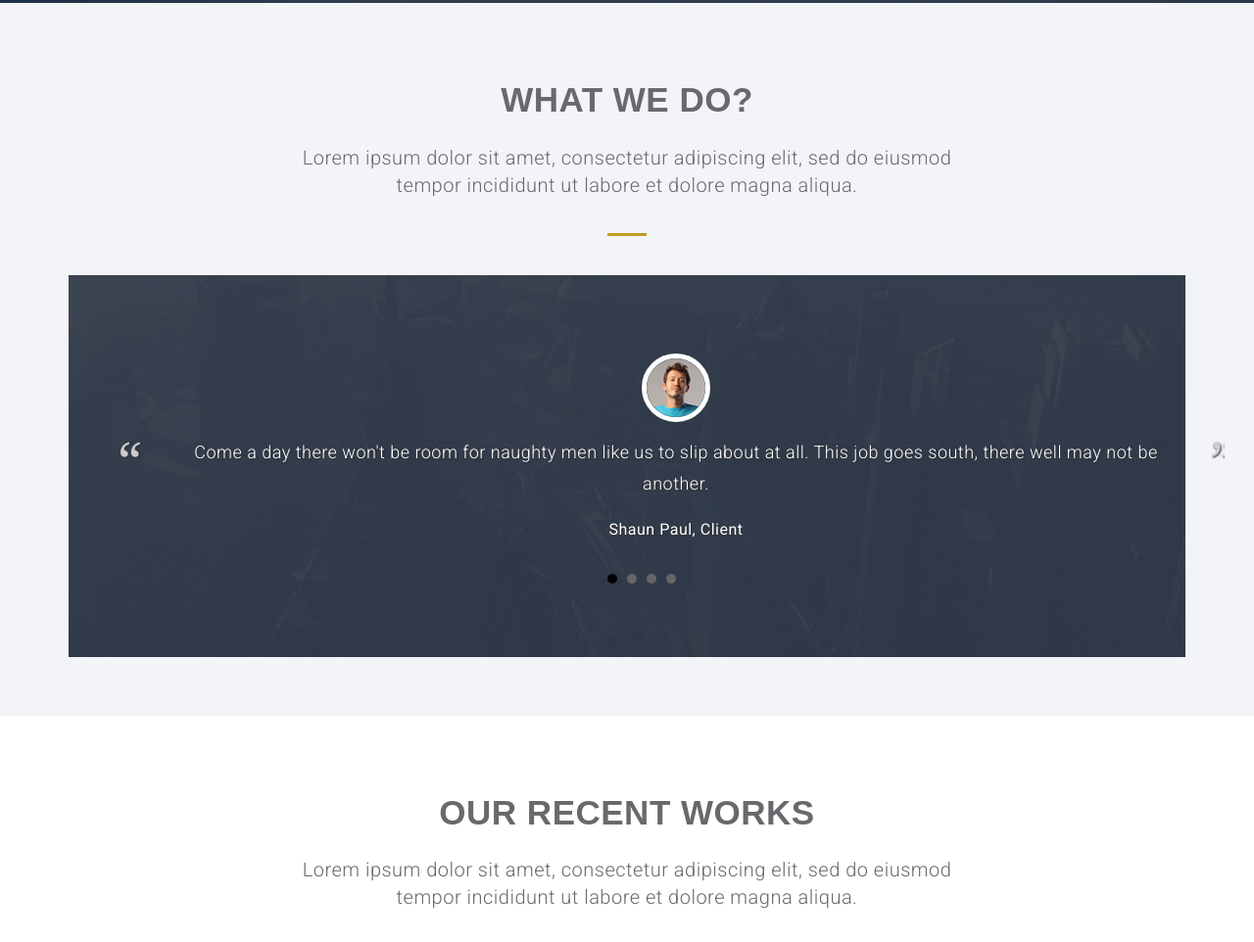
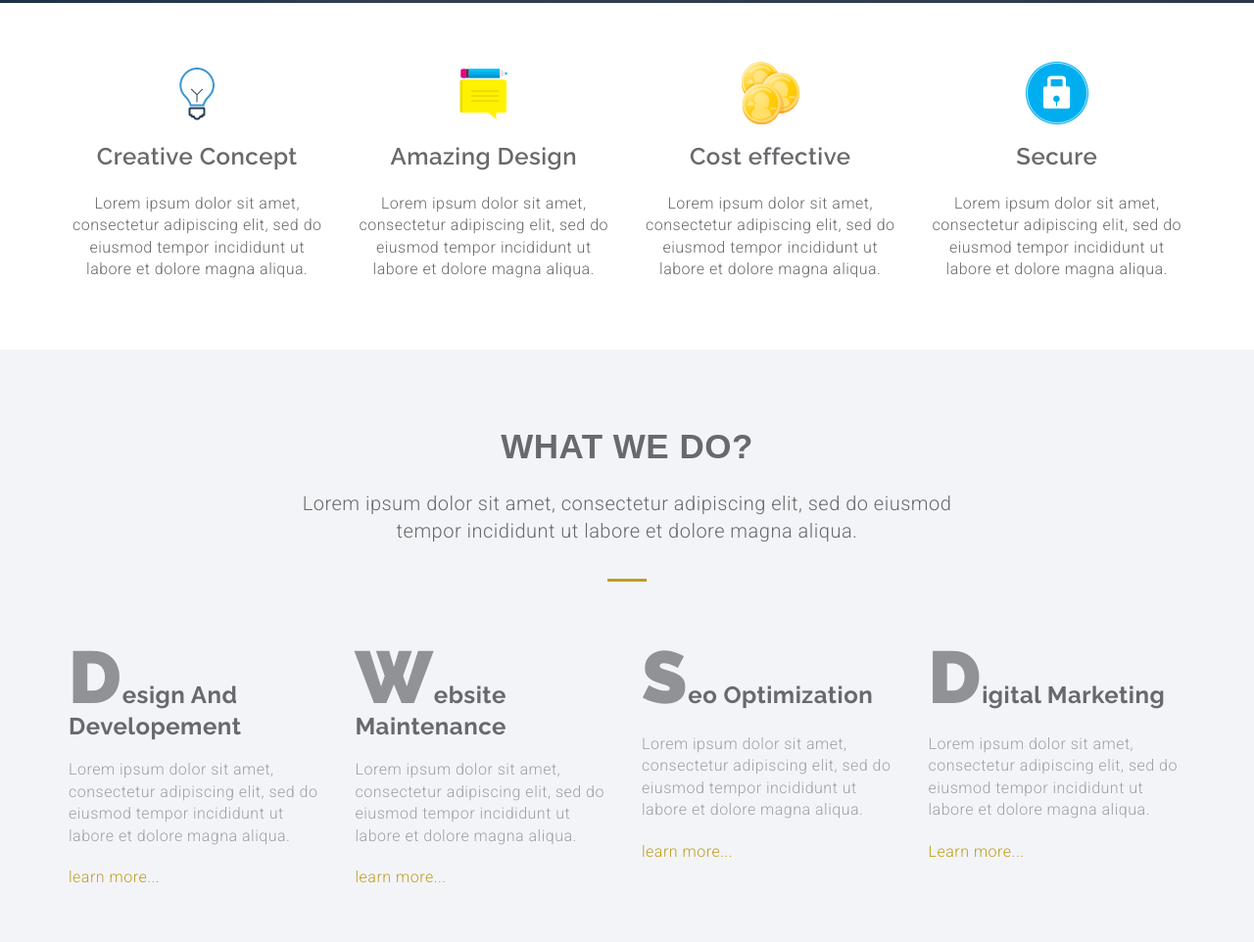
Before and after one commit to Vishal-sarkar/Blog-Website, a plain HTML site: page index.html in a window 1280 px wide. Shown: the part 647-1609 px from the top of the page at 98% size. Drawn offline with Linux system fonts and the light colour scheme.

Commit message:
edit index.html

```diff
--- a/index.html
+++ b/index.html
@@ -75,7 +75,50 @@
       </div>
     </div>
     <!--/ HEADER-->
-
+    <!---->
+    <section id="feature" class="section-padding wow fadeIn delay-05s">
+      <div class="container">
+        <div class="row">
+          <div class="col-md-3 col-sm-6 col-xs-12">
+            <div class="wrap-item text-center">
+              <div class="item-img">
+                <img src="img/ser01.png">
+              </div>
+              <h3 class="pad-bt15">Creative Concept</h3>
+              <p>Lorem ipsum dolor sit amet, consectetur adipiscing elit, sed do eiusmod tempor incididunt ut labore et dolore magna aliqua.</p>
+            </div>
+          </div>
+          <div class="col-md-3 col-sm-6 col-xs-12">
+            <div class="wrap-item text-center">
+              <div class="item-img">
+                <img src="img/ser02.png">
+              </div>
+              <h3 class="pad-bt15">Amazing Design</h3>
+              <p>Lorem ipsum dolor sit amet, consectetur adipiscing elit, sed do eiusmod tempor incididunt ut labore et dolore magna aliqua.</p>
+            </div>
+          </div>
+          <div class="col-md-3 col-sm-6 col-xs-12">
+            <div class="wrap-item text-center">
+              <div class="item-img">
+                <img src="img/ser03.png">
+              </div>
+              <h3 class="pad-bt15">Cost effective</h3>
+              <p>Lorem ipsum dolor sit amet, consectetur adipiscing elit, sed do eiusmod tempor incididunt ut labore et dolore magna aliqua.</p>
+            </div>
+          </div>
+          <div class="col-md-3 col-sm-6 col-xs-12">
+            <div class="wrap-item text-center">
+              <div class="item-img">
+                <img src="img/ser04.png">
+              </div>
+              <h3 class="pad-bt15">Secure</h3>
+              <p>Lorem ipsum dolor sit amet, consectetur adipiscing elit, sed do eiusmod tempor incididunt ut labore et dolore magna aliqua.</p>
+            </div>
+          </div>
+        </div>
+      </div>
+    </section>
+    <!---->
     <!---->
     <section id="service" class="section-padding wow fadeInUp delay-05s">
       <div class="container">
@@ -85,48 +128,35 @@
             <p class="sub-title pad-bt15">Lorem ipsum dolor sit amet, consectetur adipiscing elit, sed do eiusmod<br>tempor incididunt ut labore et dolore magna aliqua.</p>
             <hr class="bottom-line">
           </div>
-        </div>
-        <!---->
-    <section id="testimonial" class="wow fadeInUp delay-05s">
-      <div class="bg-testicolor">
-        <div class="container section-padding">
-          <div class="row">
-            <div class="testimonial-item">
-              <ul class="bxslider">
-                <li>
-                  <blockquote>
-                    <img src="img/thumb.png" class="img-responsive">
-                    <p>Come a day there won't be room for naughty men like us to slip about at all. This job goes south, there well may not be another. </p>
-                  </blockquote>
-                  <small>Shaun Paul, Client</small>
-                </li>
-                <li>
-                  <blockquote>
-                    <img src="img/thumb.png" class="img-responsive">
-                    <p>So here is us, on the raggedy edge. Don't push me, and I won't push you. </p>
-                  </blockquote>
-                  <small>Marry Smith, Client</small>
-                </li>
-                <li>
-                  <blockquote>
-                    <img src="img/thumb.png" class="img-responsive">
-                    <p>Come a day there won't be room for naughty men like us to slip about at all. This job goes south, there well may not be another.</p>
-                  </blockquote>
-                  <small>Vivek Singh, Client</small>
-                </li>
-                <li>
-                  <blockquote>
-                    <img src="img/thumb.png" class="img-responsive">
-                    <p>So here is us, on the raggedy edge. Don't push me, and I won't push you.</p>
-                  </blockquote>
-                  <small>John Doe, Client</small>
-                </li>
-              </ul>
+          <div class="col-md-3 col-sm-6 col-xs-12">
+            <div class="service-item">
+              <h3><span>D</span>esign And Developement</h3>
+              <p>Lorem ipsum dolor sit amet, consectetur adipiscing elit, sed do eiusmod tempor incididunt ut labore et dolore magna aliqua.</p>
+              <a href="">learn more...</a>
+            </div>
+          </div>
+          <div class="col-md-3 col-sm-6 col-xs-12">
+            <div class="service-item">
+              <h3><span>W</span>ebsite Maintenance</h3>
+              <p>Lorem ipsum dolor sit amet, consectetur adipiscing elit, sed do eiusmod tempor incididunt ut labore et dolore magna aliqua.</p>
+              <a href="">learn more...</a>
+            </div>
+          </div>
+          <div class="col-md-3 col-sm-6 col-xs-12">
+            <div class="service-item">
+              <h3><span>S</span>eo Optimization</h3>
+              <p>Lorem ipsum dolor sit amet, consectetur adipiscing elit, sed do eiusmod tempor incididunt ut labore et dolore magna aliqua.</p>
+              <a href="">learn more...</a>
+            </div>
+          </div>
+          <div class="col-md-3 col-sm-6 col-xs-12">
+            <div class="service-item">
+              <h3><span>D</span>igital Marketing</h3>
+              <p>Lorem ipsum dolor sit amet, consectetur adipiscing elit, sed do eiusmod tempor incididunt ut labore et dolore magna aliqua.</p>
+              <a href="">Learn more...</a>
             </div>
           </div>
         </div>
-      </div>
-    </section>
       </div>
     </section>
     <!---->
@@ -199,7 +229,47 @@
       </div>
     </section>
     <!---->
-
+    <!---->
+    <section id="testimonial" class="wow fadeInUp delay-05s">
+      <div class="bg-testicolor">
+        <div class="container section-padding">
+          <div class="row">
+            <div class="testimonial-item">
+              <ul class="bxslider">
+                <li>
+                  <blockquote>
+                    <img src="img/thumb.png" class="img-responsive">
+                    <p>Come a day there won't be room for naughty men like us to slip about at all. This job goes south, there well may not be another. </p>
+                  </blockquote>
+                  <small>Shaun Paul, Client</small>
+                </li>
+                <li>
+                  <blockquote>
+                    <img src="img/thumb.png" class="img-responsive">
+                    <p>So here is us, on the raggedy edge. Don't push me, and I won't push you. </p>
+                  </blockquote>
+                  <small>Marry Smith, Client</small>
+                </li>
+                <li>
+                  <blockquote>
+                    <img src="img/thumb.png" class="img-responsive">
+                    <p>Come a day there won't be room for naughty men like us to slip about at all. This job goes south, there well may not be another.</p>
+                  </blockquote>
+                  <small>Vivek Singh, Client</small>
+                </li>
+                <li>
+                  <blockquote>
+                    <img src="img/thumb.png" class="img-responsive">
+                    <p>So here is us, on the raggedy edge. Don't push me, and I won't push you.</p>
+                  </blockquote>
+                  <small>John Doe, Client</small>
+                </li>
+              </ul>
+            </div>
+          </div>
+        </div>
+      </div>
+    </section>
     <!---->
     <section id="blog" class="section-padding wow fadeInUp delay-05s">
       <div class="container">
```
